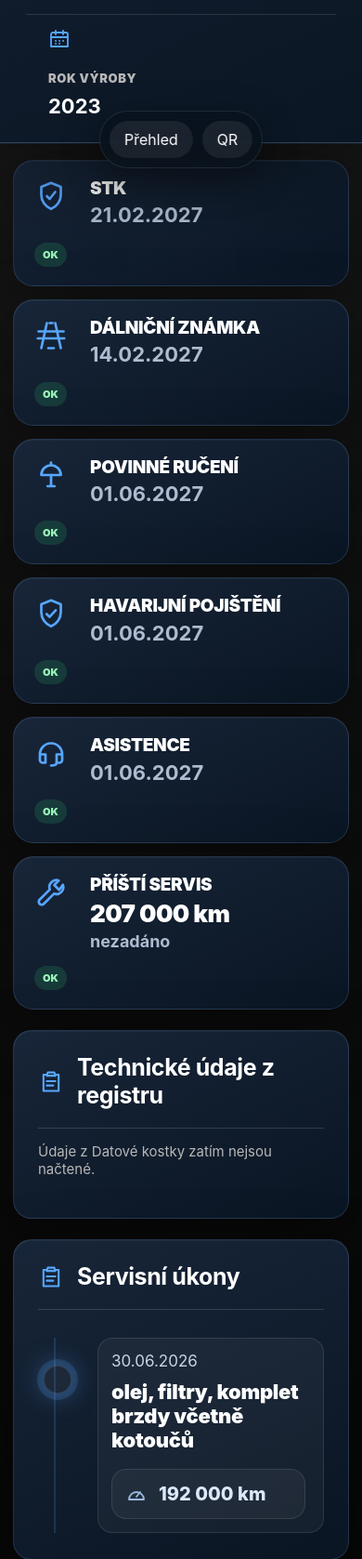
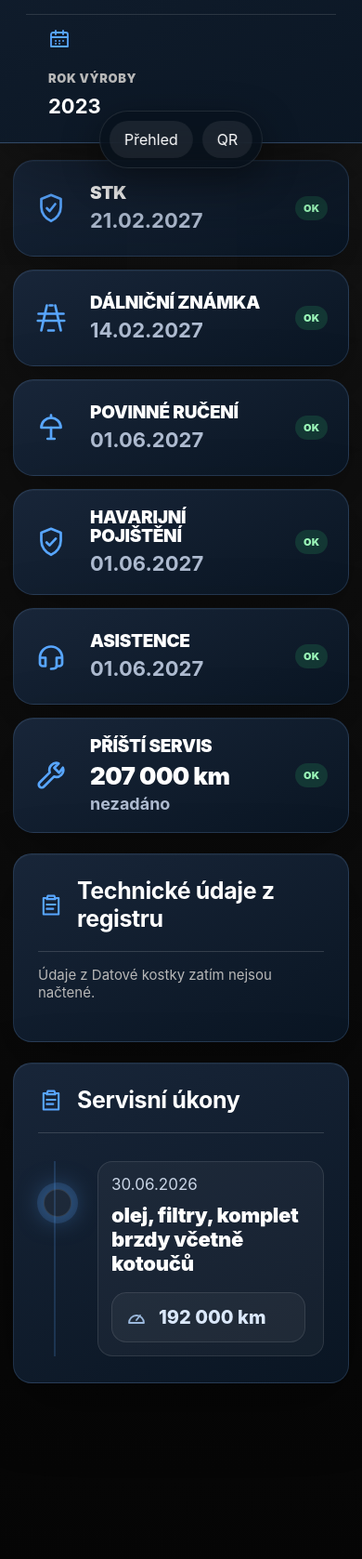
Before and after one commit to jakubwurm-coder/crocodille-rent, a Flask app: page /v/9AS0701 in a window 390 px wide. Shown: the part 641-2318 px from the top of the page at 93% size. Run offline with Flask 3, Linux system fonts and the light colour scheme; some libraries are stand-ins or nearby versions.

Commit message:
Doladění mobilního detailu a barev

```diff
--- a/static/css/responsive.css
+++ b/static/css/responsive.css
@@ -238,11 +238,38 @@
   }
 }
 
-@media(max-width:390px){
+@media(max-width:520px){
   .status-grid{
     grid-template-columns:1fr;
+    gap:12px;
   }
 
+  .status-card{
+    min-height:96px;
+    grid-template-columns:38px minmax(0,1fr) auto;
+    align-items:center;
+    padding:16px;
+  }
+
+  .status-card .pill{
+    grid-column:auto;
+    justify-self:end;
+  }
+
+  .status-card strong{
+    font-size:17px;
+    overflow-wrap:normal;
+    word-break:normal;
+  }
+
+  .status-card span{
+    font-size:18px;
+    overflow-wrap:normal;
+    word-break:normal;
+  }
+}
+
+@media(max-width:390px){
   .stats{
     grid-template-columns:1fr;
     gap:14px;
```
